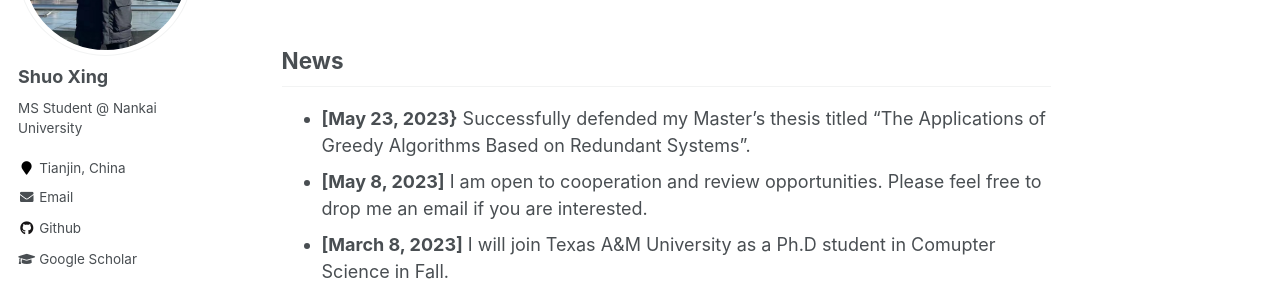
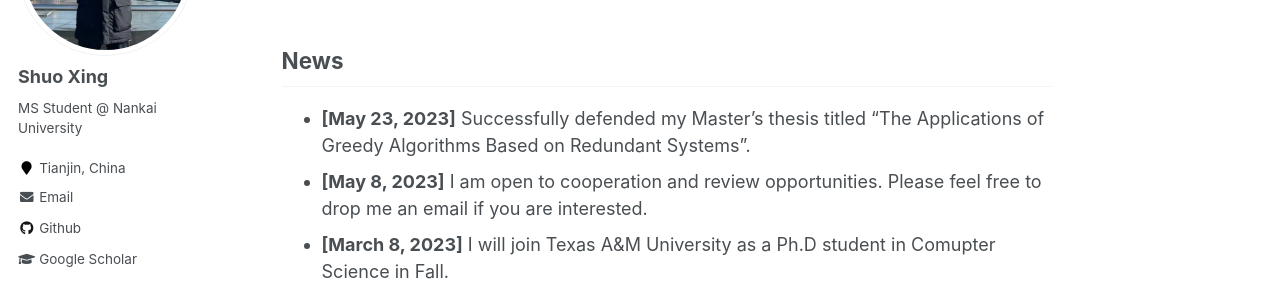
Before and after one commit to ShuoXing98/shuoxing98.github.io, a Jekyll site: the page built from _pages/about.md, in a window 1280 px wide and 900 px high, scrolled down 405 px. Shown: the part 152-434 px from the top of the window. Built offline with Jekyll 4.4.1, drawn with Linux system fonts in a browser that asks for light colours; some web fonts are replaced; formulas are drawn with MathJax 3; comment, search, counter and statistics services are not loaded.

```diff
--- a/_pages/about.md
+++ b/_pages/about.md
@@ -23,7 +23,7 @@ I am an incoming Ph.D candidate at [Texas A&M University](https://www.tamu.edu/)
 
 ## News
 
-* **[May 23, 2023}** Successfully defended my Master's thesis titled "The Applications of Greedy Algorithms Based on Redundant Systems".
+* **[May 23, 2023]** Successfully defended my Master's thesis titled "The Applications of Greedy Algorithms Based on Redundant Systems".
 * **[May 8, 2023]** I am open to cooperation and review opportunities. Please feel free to drop me an email if you are interested.
 * **[March 8, 2023]** I will join Texas A&M University as a Ph.D student in Comupter Science in Fall.
 * **[July 4, 2022]** Started as a research intern at HKUST, Statistics and Machine Learning Research Group.
```
